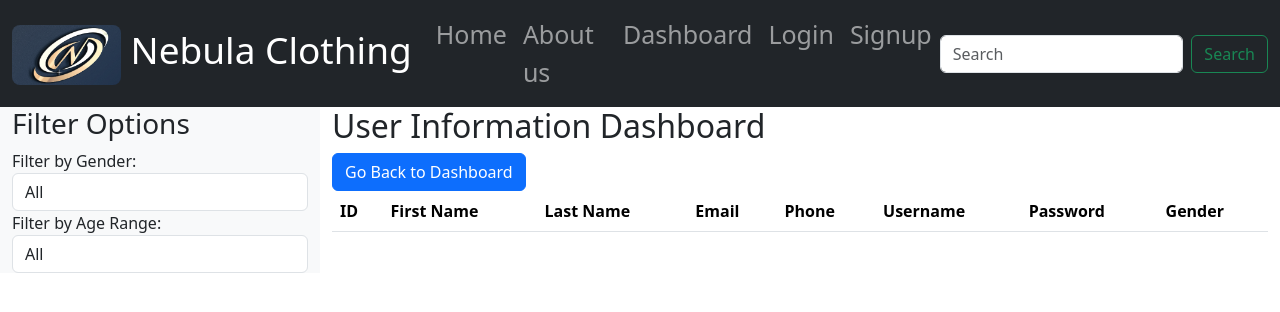
After one commit to udaydaroch/Ecom-Website, a PHP site: page /viewuser.html in a window 1280 px wide. The commit adds this page. Shown: the top 312 px of the page. Run offline with PHP 8.4, Linux system fonts and the light colour scheme; lists and menus that the app fills with data are empty.

Commit message:
added more sections ot the admindashboard

```diff
--- a/Login.html
+++ b/Login.html
@@ -14,7 +14,7 @@
     <div class="container-fluid">
       <a class="navbar-brand" href="#">
         <img src="Companylogo.png" alt="">
-        Nebula Clothing</a>
+        Nebula Clothing </a>
       <button class="navbar-toggler" type="button" data-bs-toggle="collapse" data-bs-target="#navbarText" aria-controls="navbarText" aria-expanded="false" aria-label="Toggle navigation">
         <span class="navbar-toggler-icon"></span>
       </button>
--- a/adminDashboard.html
+++ b/adminDashboard.html
@@ -1,3 +1,4 @@
+
 <!DOCTYPE html>
 <html lang="en">
 
@@ -26,7 +27,7 @@
             <a class="nav-link" href="#">About us</a>
           </li>
           <li class="nav-item">
-            <a class="nav-link" href="#">Dashboard</a>
+            <a class="nav-link" href="adminDashboard.html">Dashboard</a>
           </li>
           <li class="nav-item">
             <a class="nav-link" href="Login.html">Login</a>
@@ -40,9 +41,11 @@
           <input class="form-control me-2" type="search" placeholder="Search" aria-label="Search">
           <button class="btn btn-outline-success" type="submit">Search</button>
         </form>
+
       </div>
     </div>
   </nav>
+
   <br>
   <div id="AdminControl" class="row">
 
--- a/adminDashboard.js
+++ b/adminDashboard.js
@@ -16,14 +16,16 @@ function generateAdminCards() {
       title: 'View Users',
       description: 'Explore and manage the list of registered users.',
       buttonLabel: 'View Users',
-      buttonClass: 'btn btn-outline-primary'
+      buttonClass: 'btn btn-outline-primary',
+      targetPage:'viewuser.html'
     },
     {
       imgSrc: "shoppingLOGO.png",
       title: 'View Current Orders',
       description: 'Check and manage the current orders placed by users.',
       buttonLabel: 'View Orders',
-      buttonClass: 'btn btn-outline-info'
+      buttonClass: 'btn btn-outline-info',
+      targetPage:'currentOrder.html'
     }
   ];
 
--- /dev/null
+++ b/viewuser.html
@@ -0,0 +1,106 @@
+<!DOCTYPE html>
+<html lang="en">
+
+<head>
+    <meta charset="UTF-8">
+    <meta name="viewport" content="width=device-width, initial-scale=1.0">
+    <title>User Information Dashboard</title>
+    <link rel="stylesheet" href="bootstrap.css">
+
+</head>
+
+<body>
+  <nav class="navbar navbar-expand-lg navbar-dark bg-dark">
+    <div class="container-fluid">
+      <a class="navbar-brand" href="#">
+        <img src="Companylogo.png" alt="">
+        Nebula Clothing </a>
+      <button class="navbar-toggler" type="button" data-bs-toggle="collapse" data-bs-target="#navbarText" aria-controls="navbarText" aria-expanded="false" aria-label="Toggle navigation">
+        <span class="navbar-toggler-icon"></span>
+      </button>
+      <div class="collapse navbar-collapse" id="navbarText">
+        <ul class="navbar-nav me-auto mb-2 mb-lg-0">
+          <li class="nav-item">
+            <a class="nav-link " href="index.html">Home</a>
+          </li>
+          <li class="nav-item">
+            <a class="nav-link" href="#">About us</a>
+          </li>
+          <li class="nav-item">
+            <a class="nav-link" href="adminDashboard.html">Dashboard</a>
+          </li>
+          <li class="nav-item">
+            <a class="nav-link" href="Login.html">Login</a>
+          </li>
+          <li class="nav-item">
+            <a class="nav-link" href="Signup.html">Signup</a>
+          </li>
+        </ul>
+        <br>
+        <form class="d-flex" role="search">
+          <input class="form-control me-2" type="search" placeholder="Search" aria-label="Search">
+          <button class="btn btn-outline-success" type="submit">Search</button>
+        </form>
+
+      </div>
+    </div>
+  </nav>
+    <section>
+    <div class="container-fluid">
+      <div class="row">
+          <section class="col-md-3 bg-light">
+              <!-- Left Section Content -->
+              <h3>Filter Options</h3>
+              <label for="genderFilter">Filter by Gender:</label>
+              <select id="genderFilter" name="genderFilter" class="form-control">
+                  <option value="all">All</option>
+                  <option value="p">Prefer not to say</option>
+                  <option value="m">Male</option>
+                  <option value="o">Other</option>
+              </select>
+
+              <div class="form-group">
+                <label for="ageRangeFilter">Filter by Age Range:</label>
+                <select id="ageRangeFilter" name="ageRangeFilter" class="form-control">
+                    <option value="all">All</option>
+                    <option value="18-25">18-25</option>
+                    <option value="26-35">26-35</option>
+                    <option value="36-50">36-50</option>
+                    <option value="50+">50+</option>
+                </select>
+            </div>
+
+          </section>
+
+          <section class="col-md-9">
+              <!-- Right Section Content -->
+              <h2>User Information Dashboard</h2>
+              <a class="btn btn-primary" href="adminDashboard.html">Go Back to Dashboard</a>
+              <table id="userTable" class="table">
+                  <thead>
+                      <tr>
+                          <th>ID</th>
+                          <th>First Name</th>
+                          <th>Last Name</th>
+                          <th>Email</th>
+                          <th>Phone</th>
+                          <th>Username</th>
+                          <th>Password</th>
+                          <th>Gender</th>
+                      </tr>
+                  </thead>
+                  <tbody>
+                      <!-- Table content will be dynamically loaded here using jQuery -->
+                  </tbody>
+              </table>
+          </section>
+      </div>
+  </div>
+</section>
+
+    <script src="https://code.jquery.com/jquery-3.5.1.slim.min.js"></script>
+    <script src="https://cdn.jsdelivr.net/npm/@popperjs/core@2.9.2/dist/umd/popper.min.js"></script>
+    <script src="https://cdn.jsdelivr.net/npm/bootstrap@4.5.2/dist/js/bootstrap.min.js"></script>
+</body>
+
+</html>
```
Also changed, not shown: Login.php (+14 -0 lines), Signup.html (+5 -5 lines), UploadProduct.html (+11 -11 lines), currentOrder.html (added, +96 -0 lines), currentOrder.js (added, +93 -0 lines), index.html (+1 -6 lines).
